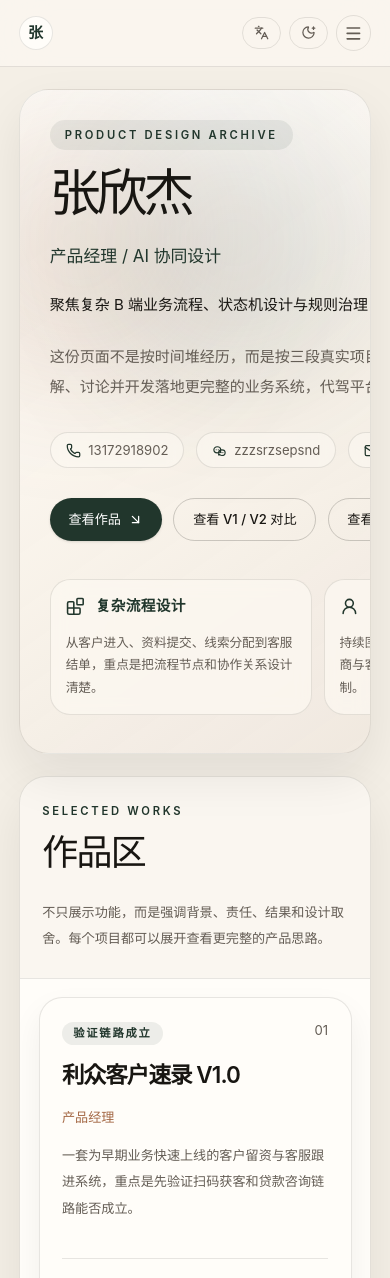
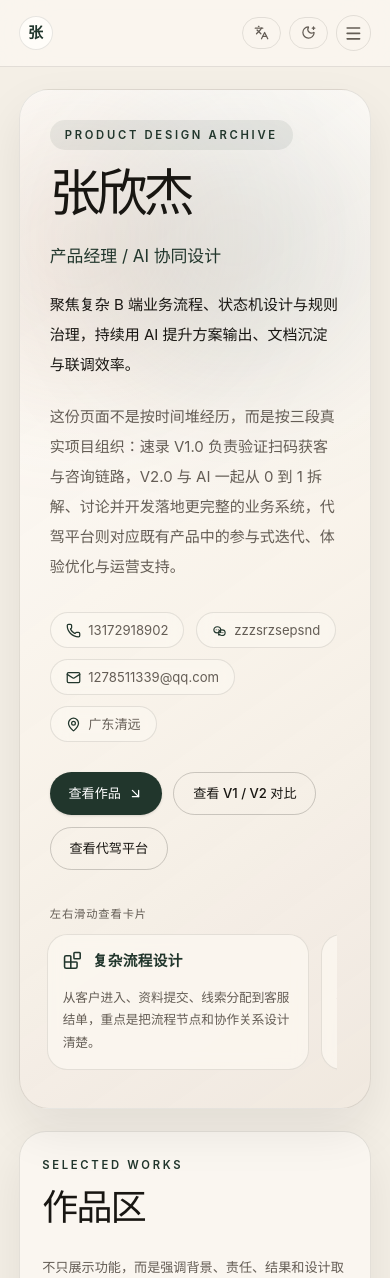
Before and after one commit to zzzgitdx/resume, a React (Vite) app: page / in a window 390 px wide. Shown: the top 1278 px of the page. Built offline with nearby package versions, Linux system fonts and the light colour scheme.

Commit message:
Improve mobile hero card carousel

```diff
--- a/src/App.tsx
+++ b/src/App.tsx
@@ -318,8 +318,11 @@ function App() {
               </motion.div>
             </div>
 
-            <div className="print:hidden">
-              <div className="-mx-1 flex snap-x snap-mandatory gap-3 overflow-x-auto px-1 pb-2 md:hidden">
+            <div className="min-w-0 print:hidden">
+              <p className="mb-3 text-xs font-medium tracking-[0.08em] text-[var(--muted)] md:hidden">
+                左右滑动查看卡片
+              </p>
+              <div className="-mx-1 flex w-full snap-x snap-mandatory gap-3 overflow-x-auto overscroll-x-contain px-1 pb-2 pr-6 touch-pan-x [scrollbar-width:none] [-ms-overflow-style:none] [&::-webkit-scrollbar]:hidden md:hidden">
                 {heroCards.map((item) => (
                   <div key={item.title} className="w-[17.5rem] shrink-0 snap-start">
                     <HeroStatCard icon={item.icon} title={item.title} value={item.desc} />
```
